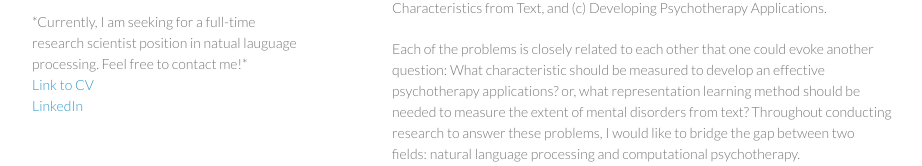
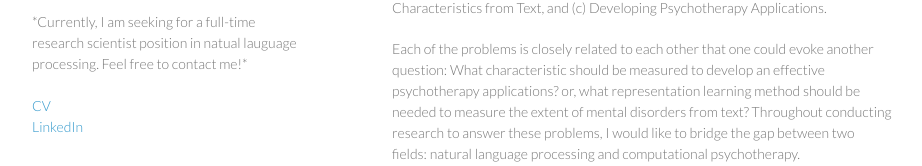
Before and after one commit to SungjoonPark/SungjoonPark.github.io, a plain HTML site: page index.html in a window 1280 px wide. Shown: the part 434-600 px from the top of the page, without its empty margins (178-1100 px from the left). Drawn offline with Linux system fonts and the light colour scheme.

Commit message:
Update index.html

```diff
--- a/index.html
+++ b/index.html
@@ -32,7 +32,8 @@
         Daejeon, Repulic of Korea<br />
         <br />
         *Currently, I am seeking for a full-time research scientist position in natual lauguage processing. Feel free to contact me!* <br />
-        <a href="./assets/CV_sungjoonpark.pdf">Link to CV</a><br />
+        <br />
+        <a href="./assets/CV_sungjoonpark.pdf">CV</a><br />
         <a href="https://www.linkedin.com/in/sungjoon-park-815b6456/">LinkedIn</a><br />
       </p>
     </header>
```
